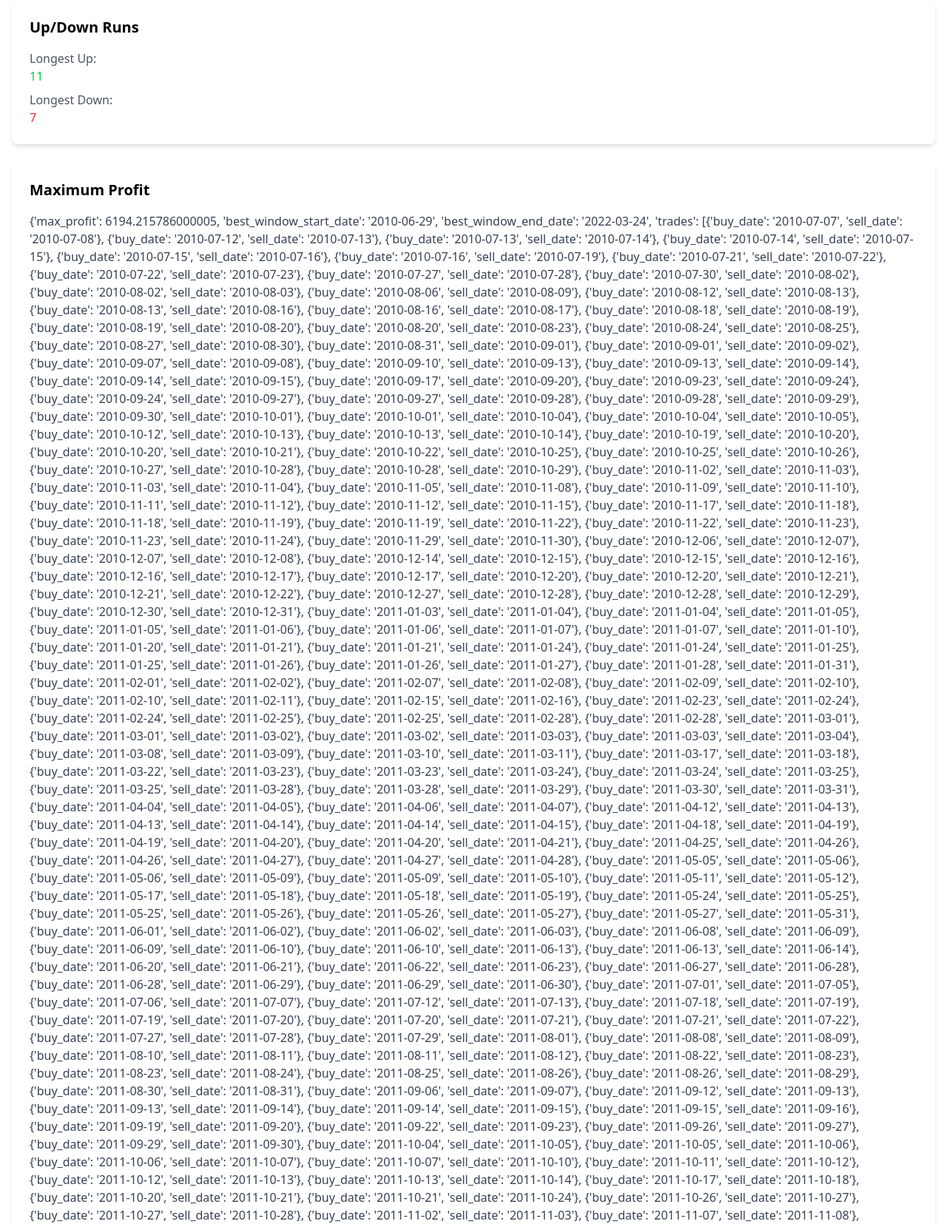
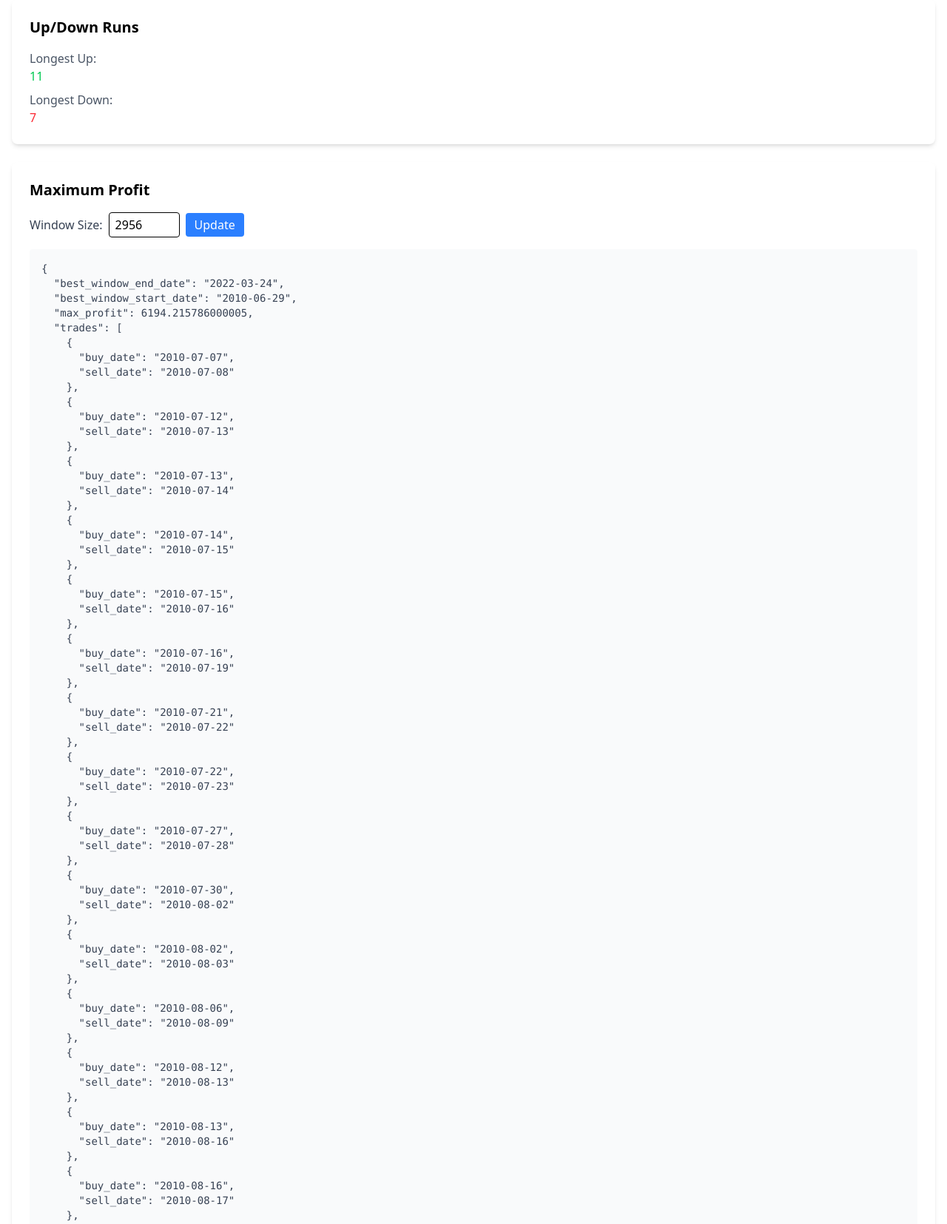
Before and after one commit to adoreblvnk/classee, a FastAPI app: page / in a window 1280 px wide. Shown: the part 225-1880 px from the top of the page at 74% size. Run offline with FastAPI, Linux system fonts and the light colour scheme.

Commit message:
feat(max_prof): customizable window size

```diff
--- a/main.py
+++ b/main.py
@@ -16,22 +16,28 @@ templates = Jinja2Templates(directory="templates")
 
 
 @app.get("/", response_class=HTMLResponse)
-def root(request: Request):
+def root(request: Request, window_size: int = None):
     try:
-        max_profit = MaxProf().maxProfit(DATASET.copy())
         sma_return_data = SMA_Return.sma_return(DATASET.copy())
         up_down_runs_data = analyze_up_down_runs(DATASET.copy())
+
+        current_window_size = window_size if window_size is not None else len(DATASET)
+        max_profit = MaxProf().maxProfit(DATASET.copy(), current_window_size)
 
         return templates.TemplateResponse(
             "index.html",
             {
                 "request": request,
                 "title": "Stock Market Analysis",
-                "max_profit": max_profit,
                 "sma_return": sma_return_data,
                 "up_down_runs": {
                     "longest_up": up_down_runs_data[0],
                     "longest_down": up_down_runs_data[1],
+                },
+                "max_profit": {
+                    "max_profit": max_profit,
+                    "max_window_size": len(DATASET),  # for validation only
+                    "current_window_size": current_window_size,
                 },
             },
         )
--- a/templates/index.html
+++ b/templates/index.html
@@ -1,6 +1,4 @@
-{% extends "base.html" %}
-
-{% block content %}
+{% extends "base.html" %} {% block content %}
 <div class="container mx-auto p-4">
   <h1 class="text-3xl font-bold text-center mb-8">Stock Market Analysis</h1>
 
@@ -29,7 +27,35 @@
     <!-- Max Profit Card -->
     <div class="bg-white shadow-md rounded-lg p-6">
       <h2 class="text-xl font-semibold mb-4">Maximum Profit</h2>
-      <p class="text-gray-700">{{ max_profit }}</p>
+
+      <!-- Window Size Form -->
+      <form method="get" class="mb-4">
+        <div class="flex items-center gap-2">
+          <label for="window_size" class="text-gray-700">Window Size:</label>
+          <input
+            type="number"
+            id="window_size"
+            name="window_size"
+            min="2"
+            max="{{ max_profit.max_window_size }}"
+            value="{{ max_profit.current_window_size }}"
+            class="border rounded px-2 py-1 w-24"
+          />
+          <button
+            type="submit"
+            class="bg-blue-500 hover:bg-blue-600 text-white px-3 py-1 rounded"
+          >
+            Update
+          </button>
+        </div>
+      </form>
+
+      <!-- Display Max Profit Results -->
+      <div class="mt-4 p-4 bg-gray-50 rounded">
+        <pre class="text-sm text-gray-700 whitespace-pre-wrap">
+{{ max_profit.max_profit|tojson(indent=2) }}</pre
+        >
+      </div>
     </div>
   </div>
 </div>
```
